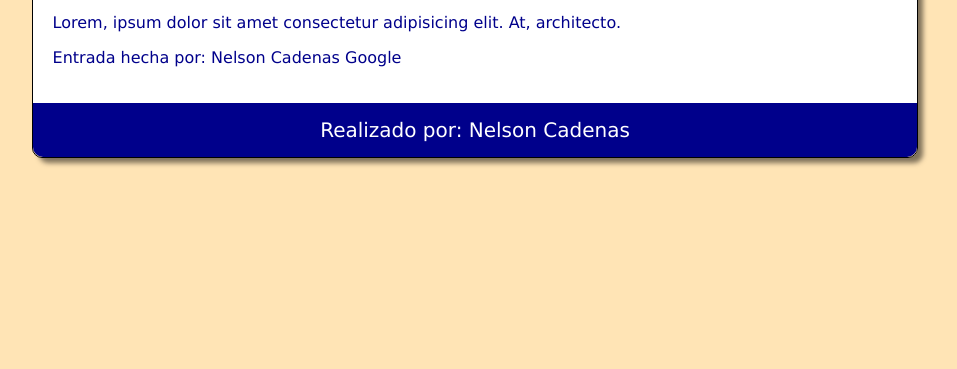
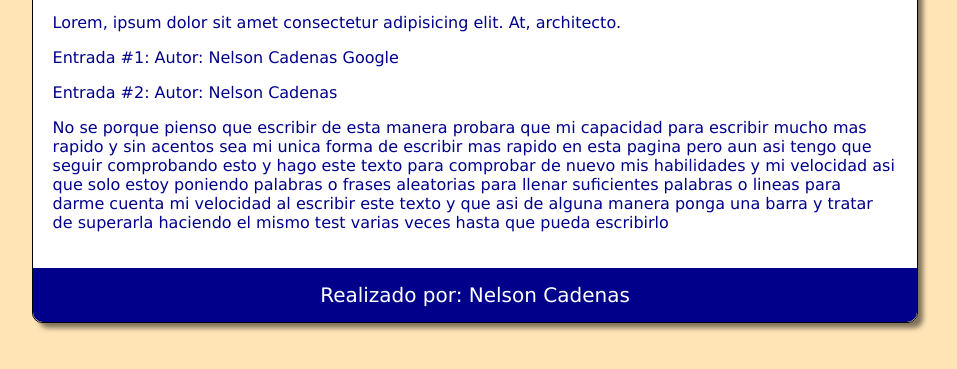
Before and after one commit to nelsonjo14/practica, a plain HTML site: page index.html in a window 1280 px wide. Shown: the part 191-560 px from the top of the page, without its empty margins (165-1122 px from the left). Drawn offline with Linux system fonts and the light colour scheme.

Commit message:
Actualizada entrada #1 y agregada entrada #2 al blog

```diff
--- a/index.html
+++ b/index.html
@@ -16,7 +16,9 @@
       <h1>Practica de Git y Github</h1>
       <p>Lorem, ipsum dolor sit amet consectetur adipisicing elit. At, architecto.</p>
       <p>Lorem, ipsum dolor sit amet consectetur adipisicing elit. At, architecto.</p>
-	  <p>Entrada hecha por: Nelson Cadenas Google</p>
+      <p>Entrada #1: Autor: Nelson Cadenas Google</p>
+      <p>Entrada #2: Autor: Nelson Cadenas</p>
+      <p>No se porque pienso que escribir de esta manera probara que mi capacidad para escribir mucho mas rapido y sin acentos sea mi unica forma de escribir mas rapido en esta pagina pero aun asi tengo que seguir comprobando esto y hago este texto para comprobar de nuevo mis habilidades y mi velocidad asi que solo estoy poniendo palabras o frases aleatorias para llenar suficientes palabras o lineas para darme cuenta mi velocidad al escribir este texto y que asi de alguna manera ponga una barra y tratar de superarla haciendo el mismo test varias veces hasta que pueda escribirlo</p>
     </main>
     <footer>
       <span>Realizado por: Nelson Cadenas</span>
```
